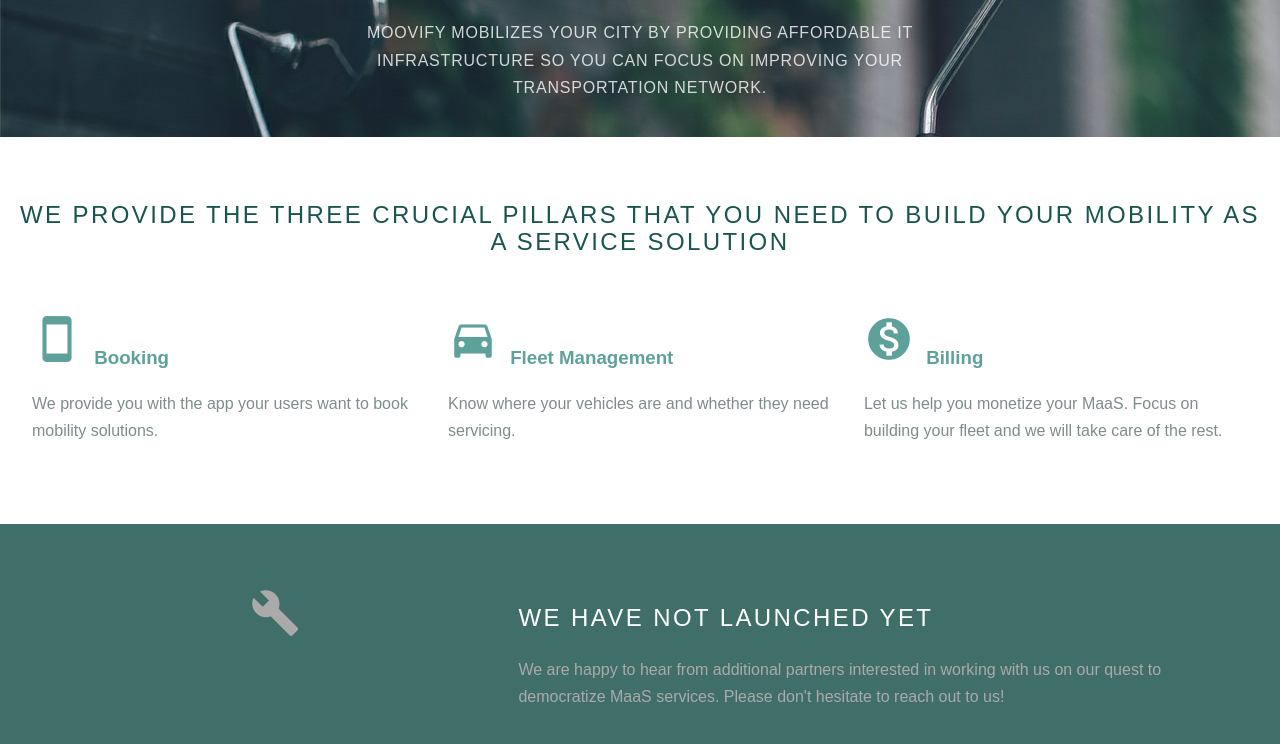
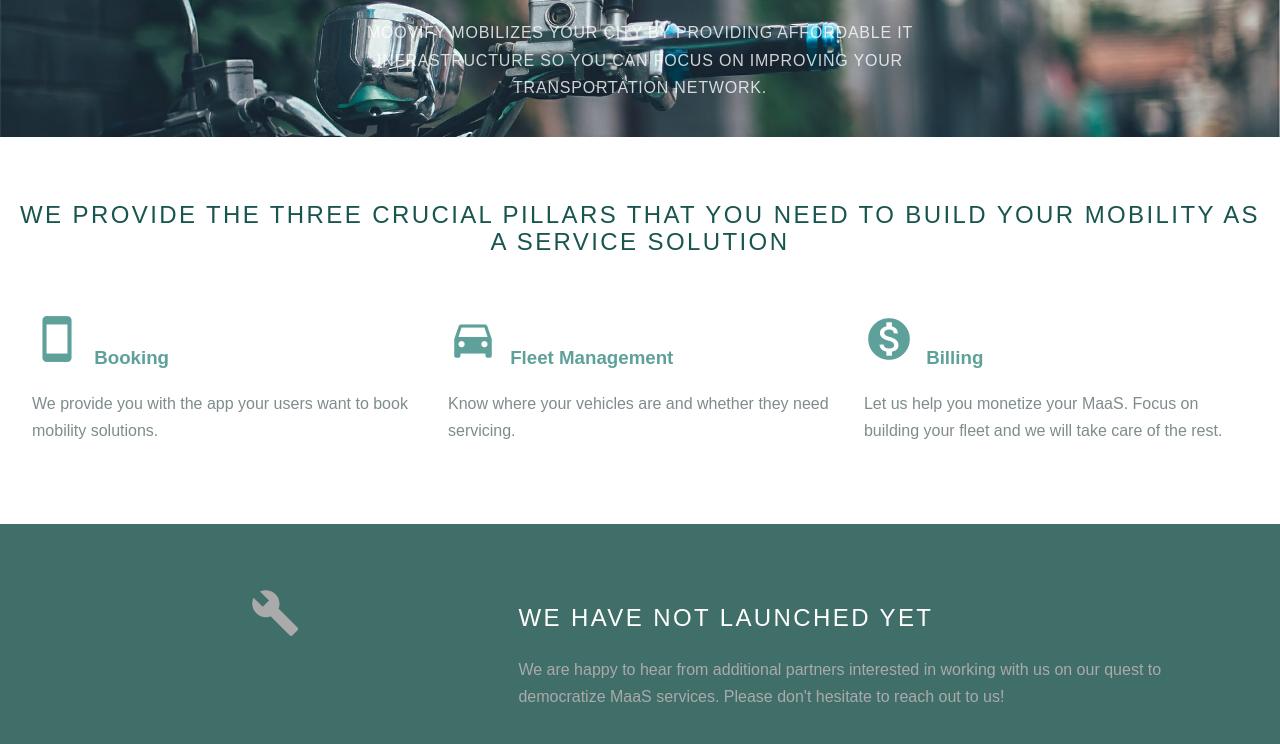
Before and after one commit to mrs110/moovify.github.io, a plain HTML site: page index.html in a window 1280 px wide. Shown: the part 343-1087 px from the top of the page. Drawn offline with nearby package versions, Linux system fonts and the light colour scheme.

Commit message:
Fix splash image resizing issues

```diff
--- a/index.html
+++ b/index.html
@@ -38,7 +38,7 @@
 </div>
 
 <div class="splash-container">
-	<img src="assets/splash-scooter.jpg" style="width:max-content;">
+	<img src="assets/splash-scooter.jpg" style="width:-webkit-fill-available;">
     <div class="splash">
         <h1 class="splash-head">Welcome to Moovify</h1>
         <p class="splash-subhead">
```
